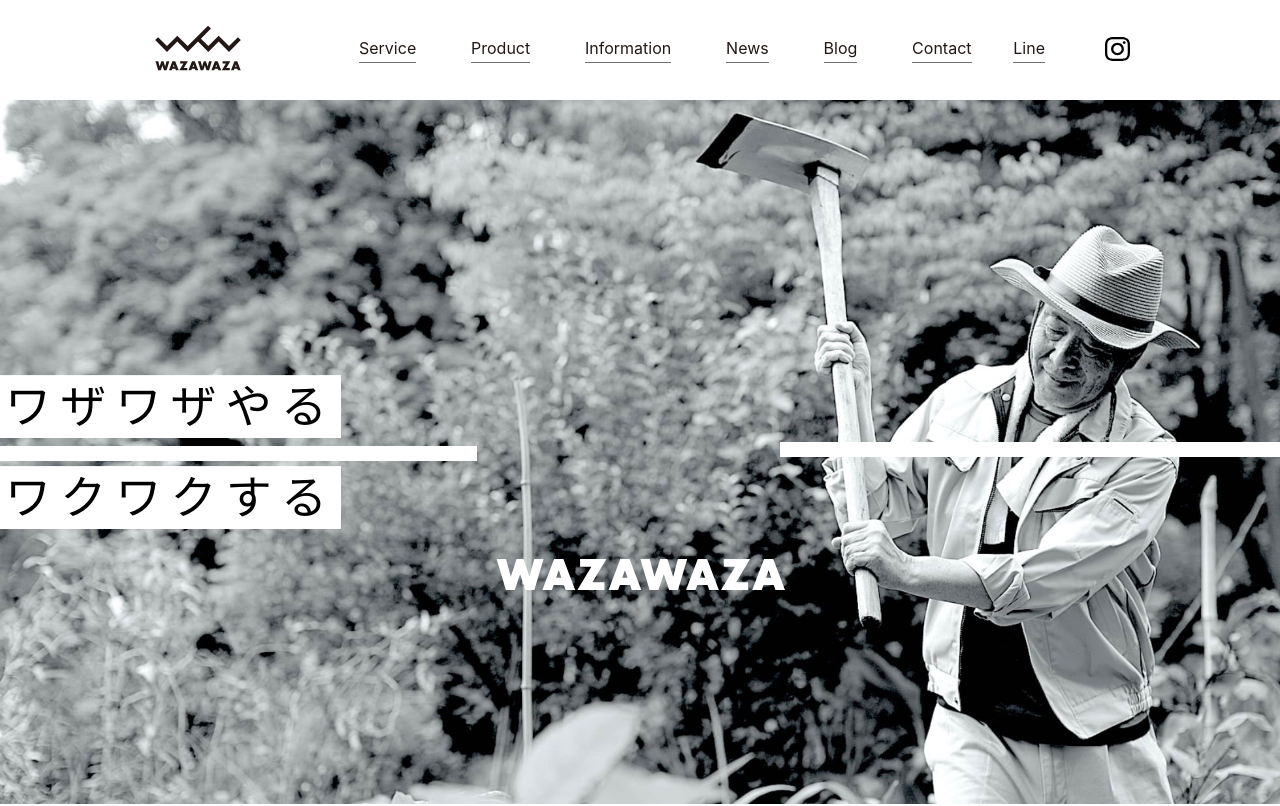
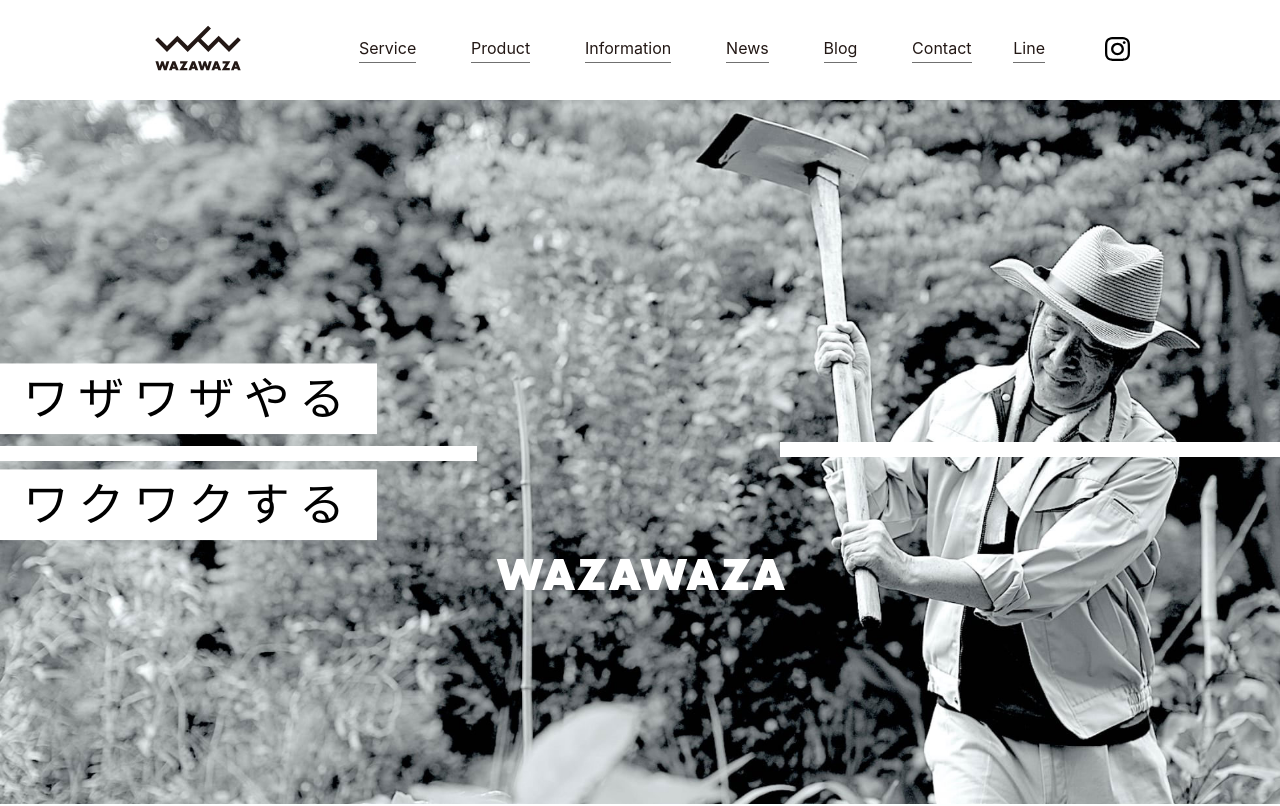
Before and after one commit to yamada-0320/wazawaza-corporate, a Next.js app: page / in a window 1280 px wide. Shown: the top 806 px of the page. Built offline with nearby package versions, Linux system fonts and the light colour scheme.

Commit message:
Update page.tsx

```diff
--- a/app/page.tsx
+++ b/app/page.tsx
@@ -2,7 +2,7 @@
 
 import { useEffect } from "react";
 import Link from "next/link";
-import { motion } from "framer-motion"; // ライブラリを読み込み
+import { motion } from "framer-motion";
 import Contact from "@/components/contact";
 
 export default function Home() {
@@ -31,26 +31,27 @@ export default function Home() {
     return () => observer.disconnect();
   }, []);
 
-  // アニメーションの設定（ここで速度を調整できます）
-  const slowAnimation = {
+  // 白帯のアニメーション（伸びながら通過する演出）
+  const barAnimation = {
+    hidden: { left: "-100%", right: "100%" },
+    visible: {
+      left: ["-100%", "0%", "100%"],
+      right: ["100%", "0%", "-100%"],
+      transition: {
+        duration: 1.4,
+        ease: [0.77, 0, 0.175, 1],
+      },
+    },
+  };
+
+  // テキストのアニメーション（白帯通過の瞬間、即座に露出）
+  const textAnimation = {
     hidden: { opacity: 0 },
     visible: {
       opacity: 1,
       transition: {
-        duration: 0.8, // 文字が浮かび上がる時間（ゆっくり）
-        delay: 0.6, // 白帯が通り過ぎるのを待つ時間（ゆっくり）
-        ease: "easeInOut",
-      },
-    },
-  };
-
-  const slowBarAnimation = {
-    hidden: { x: "-100%" },
-    visible: {
-      x: "100%",
-      transition: {
-        duration: 1.5, // 白帯が通り抜ける時間（ゆっくり）
-        ease: [0.77, 0, 0.175, 1], // 元サイトと同じ緩急
+        delay: 0.5, // 白帯が文字を覆った瞬間に100%表示
+        duration: 0.01,
       },
     },
   };
@@ -63,60 +64,84 @@ export default function Home() {
           <div className="passing-box titleArea">
             <h2 className="mvTitle">
               {/* ワザワザやる */}
-              <div className="mv-passing-bar" style={{ position: "relative", overflow: "hidden" }}>
-                {/* 白帯アニメーション */}
+              <div
+                className="mv-passing-bar"
+                style={{
+                  position: "relative",
+                  display: "inline-block",
+                  overflow: "hidden",
+                  margin: "1rem 0",
+                }}
+              >
+                {/* 白帯 */}
                 <motion.div
-                  className="mv-passing-bar-mimic"
                   initial="hidden"
                   animate="visible"
-                  variants={slowBarAnimation}
+                  variants={barAnimation}
                   style={{
                     position: "absolute",
                     top: 0,
-                    left: 0,
-                    width: "100%",
-                    height: "100%",
+                    bottom: 0,
                     background: "#fff",
                     zIndex: 2,
                   }}
                 />
-                {/* テキストアニメーション */}
+                {/* テキスト */}
                 <motion.span
                   className="mv-passing-txt"
                   initial="hidden"
                   animate="visible"
-                  variants={slowAnimation}
-                  style={{ position: "relative", zIndex: 1, display: "block" }}
+                  variants={textAnimation}
+                  style={{
+                    position: "relative",
+                    zIndex: 1,
+                    display: "block",
+                    background: "#fff",
+                    padding: "0.2em 0.5em",
+                  }}
                 >
                   ワザワザやる
                 </motion.span>
               </div>
 
+              <br />
+
               {/* ワクワクする */}
-              <div className="mv-passing-bar" style={{ position: "relative", overflow: "hidden", marginTop: "1rem" }}>
-                {/* 白帯アニメーション */}
+              <div
+                className="mv-passing-bar"
+                style={{
+                  position: "relative",
+                  display: "inline-block",
+                  overflow: "hidden",
+                  margin: "1rem 0",
+                }}
+              >
+                {/* 白帯 */}
                 <motion.div
-                  className="mv-passing-bar-mimic"
                   initial="hidden"
                   animate="visible"
-                  variants={slowBarAnimation}
+                  variants={barAnimation}
                   style={{
                     position: "absolute",
                     top: 0,
-                    left: 0,
-                    width: "100%",
-                    height: "100%",
+                    bottom: 0,
                     background: "#fff",
                     zIndex: 2,
                   }}
                 />
-                {/* テキストアニメーション */}
+                {/* テキスト */}
                 <motion.span
                   className="mv-passing-txt"
                   initial="hidden"
                   animate="visible"
-                  variants={slowAnimation}
-                  style={{ position: "relative", zIndex: 1, display: "block" }}
+                  variants={textAnimation}
+                  style={{
+                    position: "relative",
+                    zIndex: 1,
+                    display: "block",
+                    background: "#fff",
+                    padding: "0.2em 0.5em",
+                  }}
                 >
                   ワクワクする
                 </motion.span>
@@ -232,7 +257,7 @@ export default function Home() {
             <p>
               たまたま、でもなく。
               <br />
-              なんとなく、でもなく.
+              なんとなく、でもなく。
               <br />
               <span className="passing-bar">
                 <span className="passing-txt">わざわざ</span>
```
